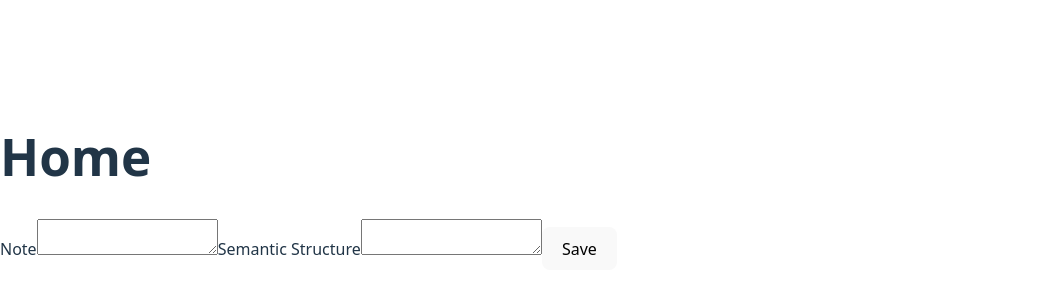
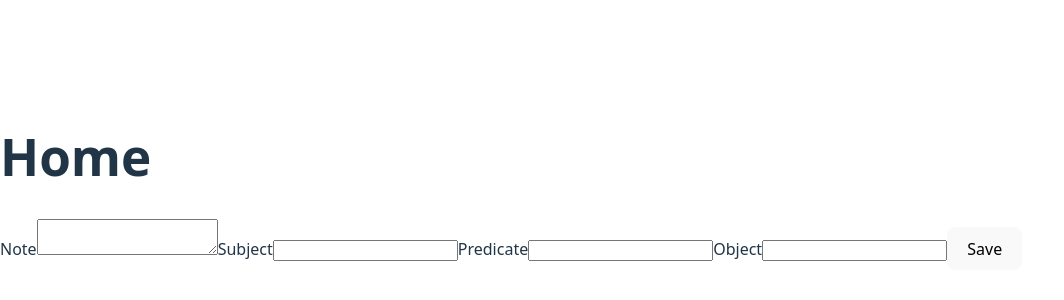
Before and after one commit to semantic-notes/semantic-notes.github.io, a React app in the folder app/: page / in a window 1280 px wide. Shown: the part 218-518 px from the top of the page, without its empty margins (0-1064 px from the left). Built offline with nearby package versions, Linux system fonts and the light colour scheme; the HTML template or start-up script is replaced by a standard one.

Commit message:
feat: enforce RDF triple pattern

```diff
--- a/app/src/App.tsx
+++ b/app/src/App.tsx
@@ -3,14 +3,27 @@ import { Routes, Route } from 'react-router-dom';
 
 function Home() {
   const [note, setNote] = useState('');
-  const [structure, setStructure] = useState('');
-  const [saved, setSaved] = useState<{ note: string; structure: string } | null>(null);
+  const [subject, setSubject] = useState('');
+  const [predicate, setPredicate] = useState('');
+  const [object, setObject] = useState('');
+  const [error, setError] = useState('');
+  const [saved, setSaved] =
+    useState<{ note: string; triple: { subject: string; predicate: string; object: string } } | null>(
+      null,
+    );
 
   const handleSubmit = (e: FormEvent) => {
     e.preventDefault();
-    setSaved({ note, structure });
+    if (!subject || !predicate || !object) {
+      setError('Subject, predicate and object are required.');
+      return;
+    }
+    setError('');
+    setSaved({ note, triple: { subject, predicate, object } });
     setNote('');
-    setStructure('');
+    setSubject('');
+    setPredicate('');
+    setObject('');
   };
 
   return (
@@ -19,25 +32,30 @@ function Home() {
       <form onSubmit={handleSubmit}>
         <label>
           Note
-          <textarea
-            value={note}
-            onChange={(e) => setNote(e.target.value)}
-          />
+          <textarea value={note} onChange={(e) => setNote(e.target.value)} />
         </label>
         <label>
-          Semantic Structure
-          <textarea
-            value={structure}
-            onChange={(e) => setStructure(e.target.value)}
-          />
+          Subject
+          <input value={subject} onChange={(e) => setSubject(e.target.value)} />
+        </label>
+        <label>
+          Predicate
+          <input value={predicate} onChange={(e) => setPredicate(e.target.value)} />
+        </label>
+        <label>
+          Object
+          <input value={object} onChange={(e) => setObject(e.target.value)} />
         </label>
         <button type="submit">Save</button>
       </form>
+      {error && <p role="alert">{error}</p>}
       {saved && (
         <div>
           <h2>Saved</h2>
           <pre>{saved.note}</pre>
-          <pre>{saved.structure}</pre>
+          <pre>
+            {saved.triple.subject} {saved.triple.predicate} {saved.triple.object}
+          </pre>
         </div>
       )}
     </div>
```
Also changed, not shown: 1 other file (tests, documents, lock files or other folders).
